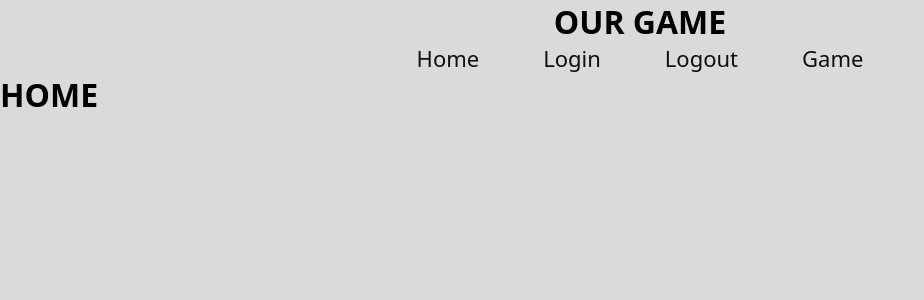
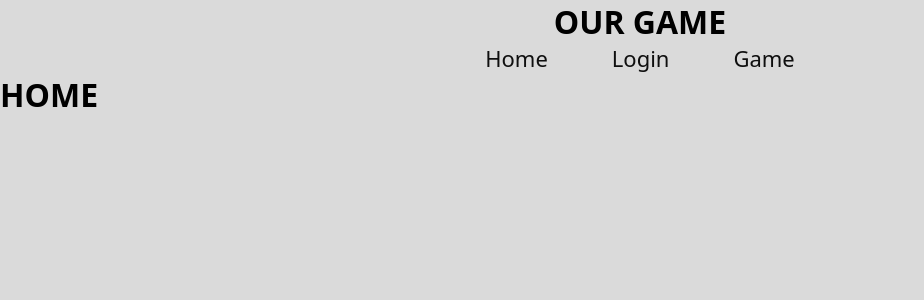
Before and after one commit to PhilippRosie/the-game, a React (Create React App) app: page / in a window 1280 px wide. Shown: the top 300 px of the page, without its empty margins (0-924 px from the left). Built offline with nearby package versions, Linux system fonts and the light colour scheme; the HTML template or start-up script is replaced by a standard one.

Commit message:
removed logout

```diff
--- a/src/App.js
+++ b/src/App.js
@@ -3,7 +3,6 @@ import { Route, Routes } from "react-router-dom";
 import Navbar from "./components/navbar";
 import Home from "./pages/Home";
 import Login from "./pages/Login";
-import Logout from "./pages/Logout";
 import Game from "./pages/game";
 
 function App() {
@@ -16,7 +15,6 @@ function App() {
         <Routes>
           <Route path="/" element={<Home />} />
           <Route path="/login" element={<Login />} />
-          <Route path="/logout" element={<Logout />} />
           <Route path="/game" element={<Game />} />
         </Routes>
       </div>
--- a/src/components/navbar.js
+++ b/src/components/navbar.js
@@ -2,7 +2,6 @@ import { Link } from "react-router-dom";
 import React from "react";
 import "../styles/navbar.css";
 import "../pages/Login";
-import "../pages/Logout";
 import "../pages/game";
 export default function Navbar() {
   return (
@@ -11,7 +10,6 @@ export default function Navbar() {
       <nav>
         <Link to="/">Home</Link>
         <Link to="/login">Login</Link>
-        <Link to="/logout">Logout</Link>
         <Link to="/game">Game</Link>
       </nav>
     </header>
--- a/src/pages/Logout.js
+++ /dev/null
@@ -1,10 +0,0 @@
-import React from "react"; //react
-import "../styles/logout.css"; //css
-
-export default function Logout() {
-  return (
-    <div>
-      <h1>LOGOUT</h1>
-    </div>
-  );
-}
```
Also changed, not shown: src/styles/logout.css (deleted).
